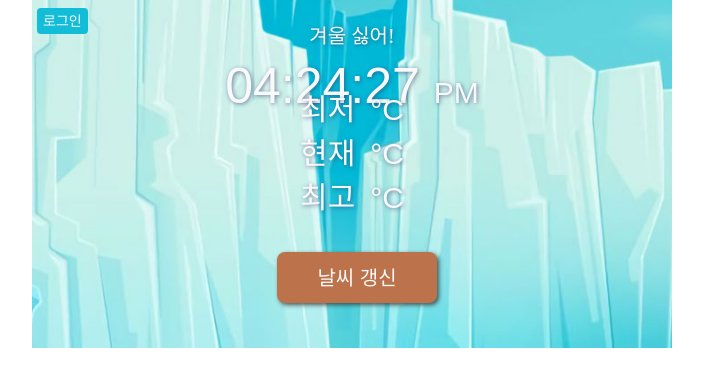
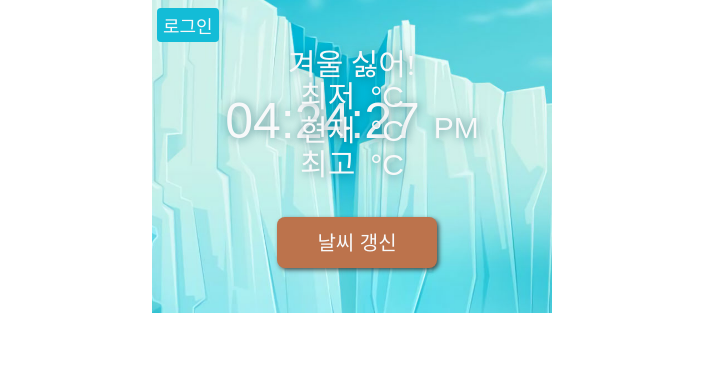
Before and after one commit to sehyunchung/fds-weather, a plain HTML site: page index.html in a window 1280 px wide. Shown: the whole page, without its empty margins (288-991 px from the left). Drawn offline with nearby package versions, Linux system fonts and the light colour scheme; no server answers; a web font is replaced by a local one.

Commit message:
폰트, 사이즈 개선

```diff
--- a/index.css
+++ b/index.css
@@ -33,7 +33,7 @@ html {
   /* height: 100%; */
 }
 body {
-  font-family: 'Spoqa Han Sans', sans-serif;
+  font-family: 'Hanna', sans-serif;
   font-size: 1.4rem;
   color: #181818;
   background-color: #fff;
@@ -91,15 +91,15 @@ a:hover, a:focus {
   background-position: center;
   background-repeat: no-repeat;
   /* width: 400px; */
-  max-height: 100%;
-  min-width: 320px;
-  max-width: 640px;
-  text-shadow: 1px 1px 4px rgba(50, 50, 100, 0.6);
+  /* max-height: 100%; */
+  width: 400px;
+  /* max-width: 720px; */
+  text-shadow: 1px 1px 10px rgba(12, 82, 92, 0.6);
 }
 h1 {
   font-family: 'Hanna';
-  font-size: 2rem;
-  padding: 20px 0px 0px 0px;
+  font-size: 3rem;
+  padding: 40px 0px 0px 0px;
 }
 .hidden {
   display: none;
@@ -113,8 +113,9 @@ h1 {
 }
 .weather-emoji {
   line-height: 1.4;
-  margin-top: -30px;
+  /* margin-top: -30px; */
   font-size: 20rem;
+  margin-bottom: -70px;
 }
 .temp-title {
   font-size: 3rem;
@@ -133,20 +134,24 @@ h1 {
 .temp_min {
   line-height: 0.3;
   font-size: 15rem;
+  margin-bottom: -10px;
 }
 .temp-title, .temp {
   display: inline-block;
+  line-height: 1;
 }
 .buttons {
   /* margin: 0 auto; */
   margin: 35px 0px 45px 0px;
 }
 .button_small {
+  font-family: 'Hanna';
+  font-size: 1.8rem;
   background-color: #13bcd7;
   position: absolute;
   top: 8px;
   left: 5px;
-  padding: 2px 6px 4px 6px;
+  padding: 4px 6px 4px 6px;
   border-radius: 4px;
   color: #f8f9fa;
   cursor: pointer;
```
